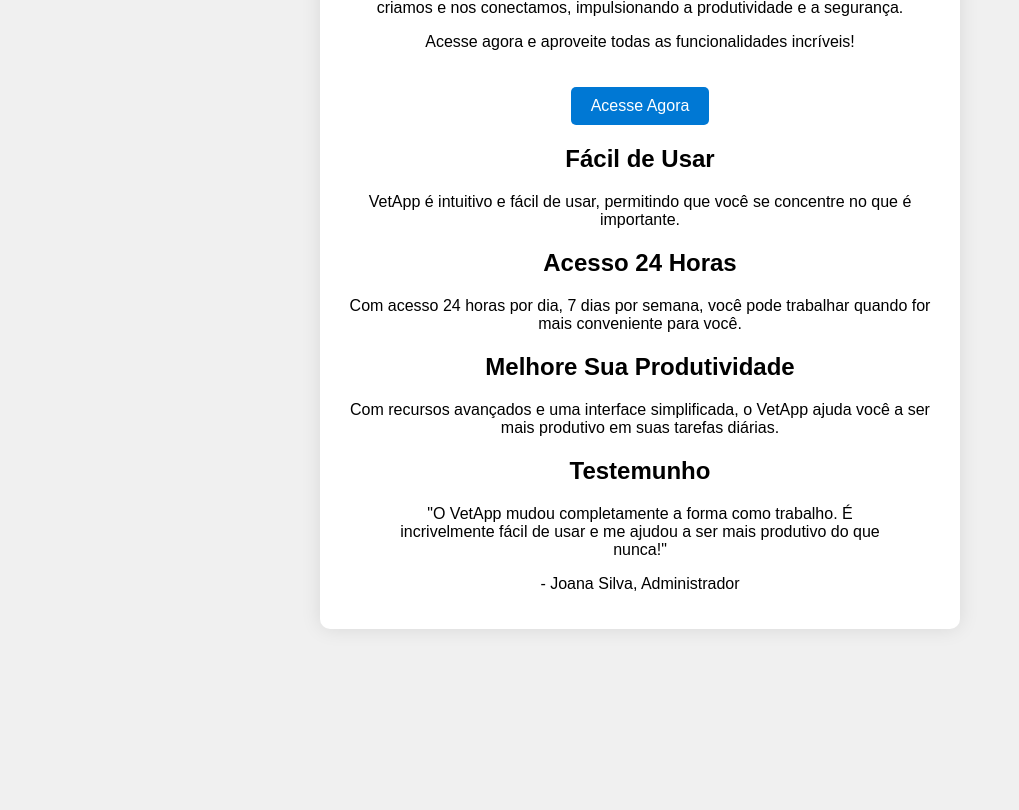
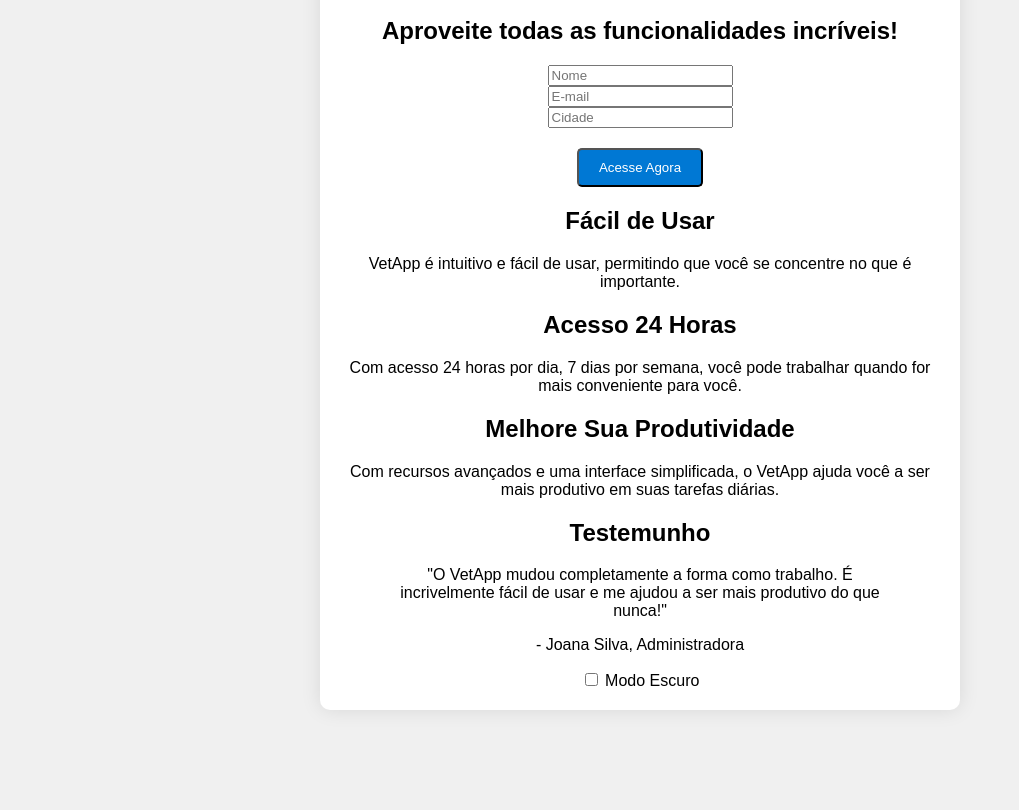
Before and after one commit to vladimirflima/landingpage, a plain HTML site: page index.html in a window 1280 px wide. Shown: the part 285-1095 px from the top of the page, without its empty margins (0-1019 px from the left). Before the commit the page ends 1014 px from the top, so only its background shows below. Drawn offline with Linux system fonts and the light colour scheme.

Commit message:
adicionando o recebimento de dados

```diff
--- a/index.html
+++ b/index.html
@@ -8,10 +8,6 @@
     <script src="script.js" defer></script>
 </head>
 <body>
-    <div class="dark-mode-toggle">
-        <input type="checkbox" id="darkModeToggle">
-        <label for="darkModeToggle">Modo Escuro</label>
-    </div>
     <div class="container">
         <div class="header">
             <h1>Bem vindo ao VetApp</h1>
@@ -21,8 +17,15 @@
             <p>VetApp: Combina familiaridade e inovação para redefinir como trabalhamos, criamos e nos conectamos, impulsionando a produtividade e a segurança.</p>
         </div>
         <div class="cta">
-            <p>Acesse agora e aproveite todas as funcionalidades incríveis!</p>
-            <a href="#" class="btn">Acesse Agora</a>
+            <div class="user-info">
+                <h2>Aproveite todas as funcionalidades incríveis!</h2>
+                <form action="#" method="post">
+                    <input type="text" name="nome" placeholder="Nome"> <br>
+                    <input type="email" name="email" placeholder="E-mail"> <br>
+                    <input type="text" name="cidade" placeholder="Cidade"> <br>
+                    <input type="submit" value="Acesse Agora" class="btn">
+                </form>
+            </div>
         </div>
         <div class="benefits">
             <div class="easy-to-use">
@@ -42,8 +45,12 @@
             <h2>Testemunho</h2>
             <blockquote>
                 <p>"O VetApp mudou completamente a forma como trabalho. É incrivelmente fácil de usar e me ajudou a ser mais produtivo do que nunca!"</p>
-                <footer>- Joana Silva, Administrador</footer>
+                <footer>- Joana Silva, Administradora</footer>
             </blockquote>
+            <div class="dark-mode-toggle">
+                <input type="checkbox" id="darkModeToggle">
+                <label for="darkModeToggle">Modo Escuro</label>
+            </div>
         </div>
 
     </div>
```
